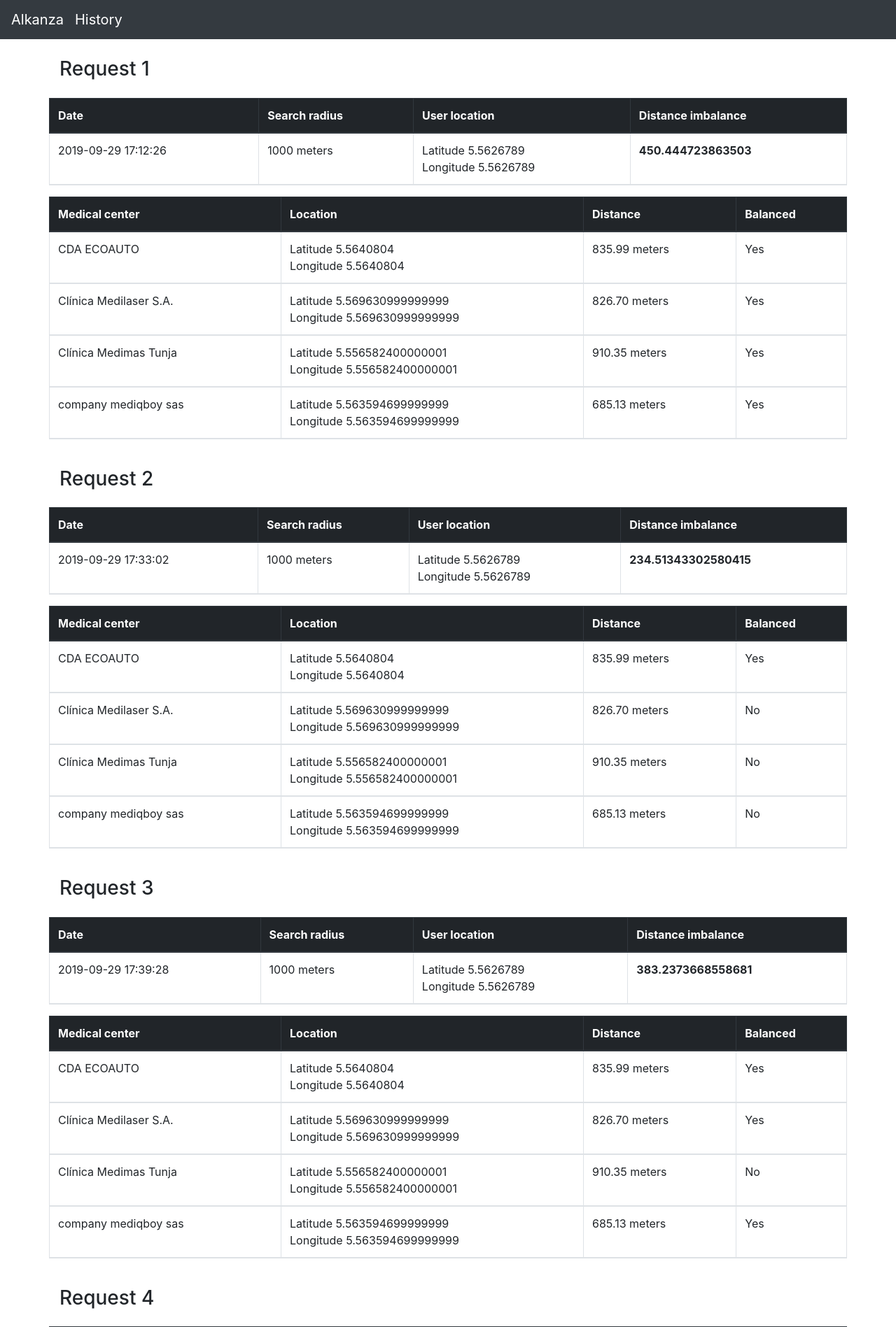
After one commit to larry852/alkanza, a Flask app: page /history in a window 1280 px wide. The commit adds this page. Shown: the top 1897 px of the page at 70% size. Run offline with Flask 2, Linux system fonts and the light colour scheme; data comes from the database, SQL or seed files in the repository; both versions use the stored data as it was after the commit; some libraries are stand-ins or nearby versions.

Commit message:
Add view history, update table headers

```diff
--- a/app.py
+++ b/app.py
@@ -26,6 +26,11 @@ def process():
     data['calculate'] = get_calculate(data)
     save_data(data)
     return jsonify(data)
+
+
+@app.route('/history', methods=['GET'])
+def history():
+    return render_template('history.html', requests=Request.query.all())
 
 
 def get_calculate(data):
--- /dev/null
+++ b/templates/history.html
@@ -0,0 +1,83 @@
+<!DOCTYPE html>
+<html lang="en">
+
+<head>
+
+	<meta charset="utf-8">
+	<meta name="viewport" content="width=device-width, initial-scale=1, shrink-to-fit=no">
+	<meta name="description" content="">
+	<meta name="author" content="">
+	<title>Alkanza</title>
+
+	<!-- Bootstrap core CSS -->
+	<link href="{{ url_for('static', filename='vendor/bootstrap/css/bootstrap.min.css') }}" rel="stylesheet">
+
+	<!-- Custom styles for this template -->
+	<link href="{{ url_for('static', filename='css/template.css') }}" rel="stylesheet">
+
+</head>
+<!-- Navigation -->
+<nav class="navbar navbar-expand-lg navbar-dark bg-dark fixed-top">
+	<a class="navbar-brand" href="/">Alkanza</a>
+	<a class="navbar-brand" href="/history">History</a>
+</nav>
+
+<!-- Page Content -->
+<div class="container">
+	{% for request in requests %}
+	<h3 id="title-results" class="my-4">Request {{request.id}}</h3>
+	<div class="row">
+		<div id="result-table" class="table-responsive">
+			<table class="table table-bordered">
+				<thead class="thead-dark">
+					<tr>
+						<th>Date</th>
+						<th>Search radius</th>
+						<th>User location</th>
+						<th>Distance imbalance</th>
+					</tr>
+					<tr>
+						<td>{{request.created_at}}</td>
+						<td>{{request.radius}} meters</td>
+						<td>{{'Latitude {}'.format(request.location.latitude)}} <br>
+							{{'Longitude {}'.format(request.location.longitude)}}
+						</td>
+						<td><b>{{request.distance_imbalance}}</b></td>
+					</tr>
+				</thead>
+			</table>
+		</div>
+	</div>
+	<div class="row">
+		<div id="result-table-medical-centers" class="table-responsive">
+			<table class="table table-bordered">
+				<thead class="thead-dark">
+					<tr>
+						<th>Medical center</th>
+						<th>Location</th>
+						<th>Distance</th>
+						<th>Balanced</th>
+					</tr>
+					{% for medical_center in request.medical_centers %}
+					<tr>
+						<td>{{medical_center.name}}</td>
+						<td>{{'Latitude {}'.format(medical_center.location.latitude)}} <br>
+							{{'Longitude {}'.format(medical_center.location.longitude)}}
+						</td>
+						<td>{{ "%.2f"|format(medical_center.distance) }} meters</td>
+						<td>{{'Yes' if medical_center.balanced else 'No'}}</td>
+					</tr>
+					{% endfor %}
+				</thead>
+			</table>
+		</div>
+	</div>
+	{% endfor %}
+</div>
+<!-- /.container -->
+<!-- Bootstrap core JavaScript -->
+<script src="{{ url_for('static', filename='vendor/jquery/jquery.min.js') }}"></script>
+<script src="{{ url_for('static', filename='vendor/bootstrap/js/bootstrap.bundle.min.js') }}"></script>
+</body>
+
+</html>
--- a/templates/home.html
+++ b/templates/home.html
@@ -19,6 +19,7 @@
 <!-- Navigation -->
 <nav class="navbar navbar-expand-lg navbar-dark bg-dark fixed-top">
 	<a class="navbar-brand" href="/">Alkanza</a>
+	<a class="navbar-brand" href="/history">History</a>
 </nav>
 
 <!-- Page Content -->
@@ -44,10 +45,10 @@
 	<h3 id="title-results" class="my-4"></h3>
 	<!-- Portfolio Item Row -->
 	<div class="row">
-		<div id="result-table-medical-centers" class="table-responsive"></div>
+		<div id="result-table" class="table-responsive"></div>
 	</div>
 	<div class="row">
-		<div id="result-table" class="table-responsive"></div>
+		<div id="result-table-medical-centers" class="table-responsive"></div>
 	</div>
 	<!-- /.row -->
 </div>
```
Also changed, not shown: static/js/main.js (+4 -3 lines), core/alkanza.db.
